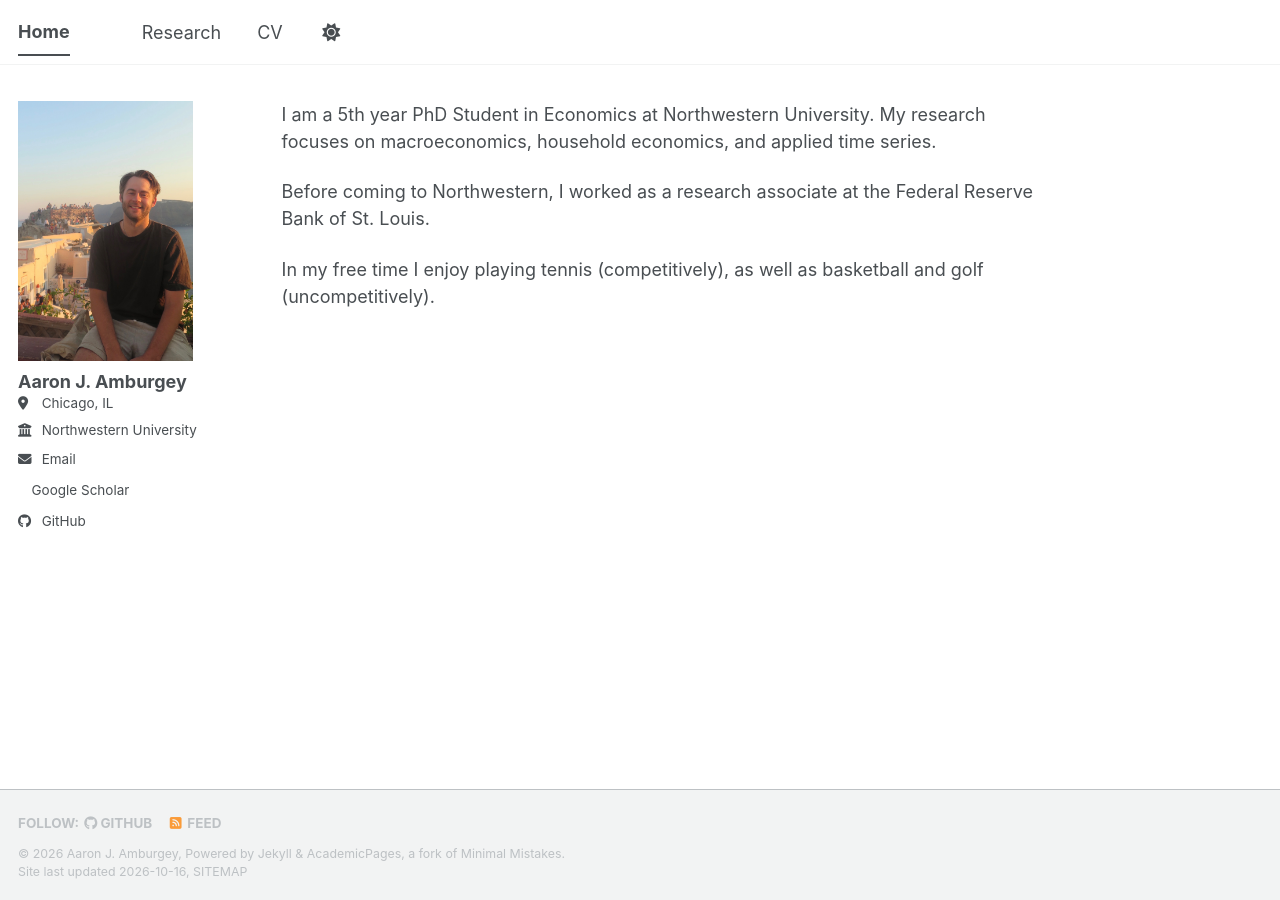
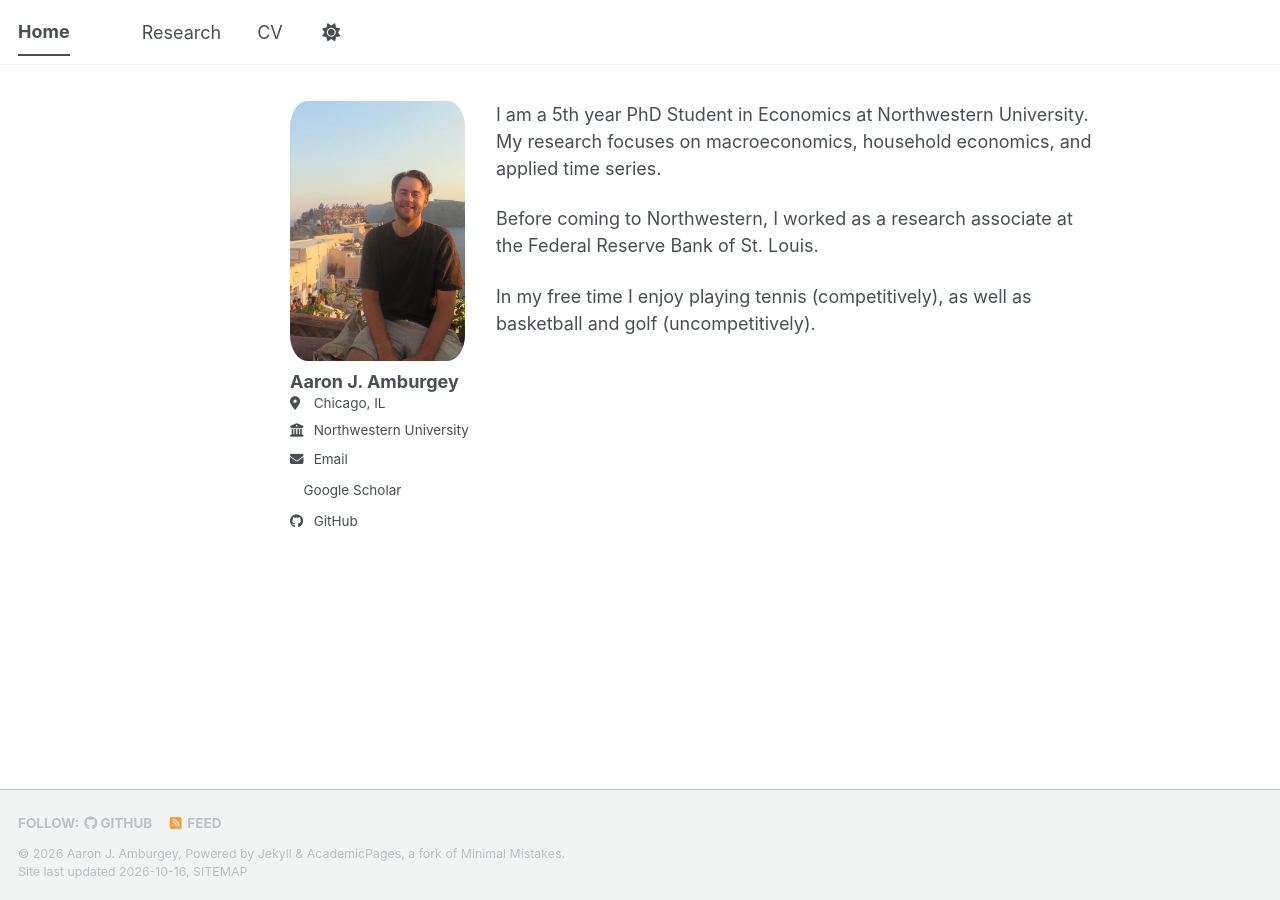
Before and after one commit to ajamburgey/ajamburgey.github.io, a Jekyll site: the page built from _pages/about.md, in a window 1280 px wide. Built offline with Jekyll 4.4.1, drawn with Linux system fonts in a browser that asks for light colours; a style sheet for code colours, icons or effects is not loaded.

Commit message:
Restore rounded avatar corners and reserve space for the fixed sidebar so content no longer overlaps at medium widths

```diff
--- a/_sass/layout/_sidebar.scss
+++ b/_sass/layout/_sidebar.scss
@@ -18,6 +18,8 @@
   }
 
   @media screen and (min-width: $sidebar-screen-min-width) {
+    width: 260px;
+    max-width: 260px;
     height: 100vh;
     overflow-y: auto;               // Add scrollbar if the sidebar is too long
     position: fixed;
@@ -155,7 +157,7 @@
 
   img {
     max-width: 175px;
-    border-radius: 0;
+    border-radius: 10%;
 
     @include breakpoint($x-large) {
       padding: 0;
@@ -322,3 +324,9 @@
     }
   }
 }
+
+@media screen and (min-width: $sidebar-screen-min-width) {
+  #main {
+    padding-left: 290px;
+  }
+}
```
